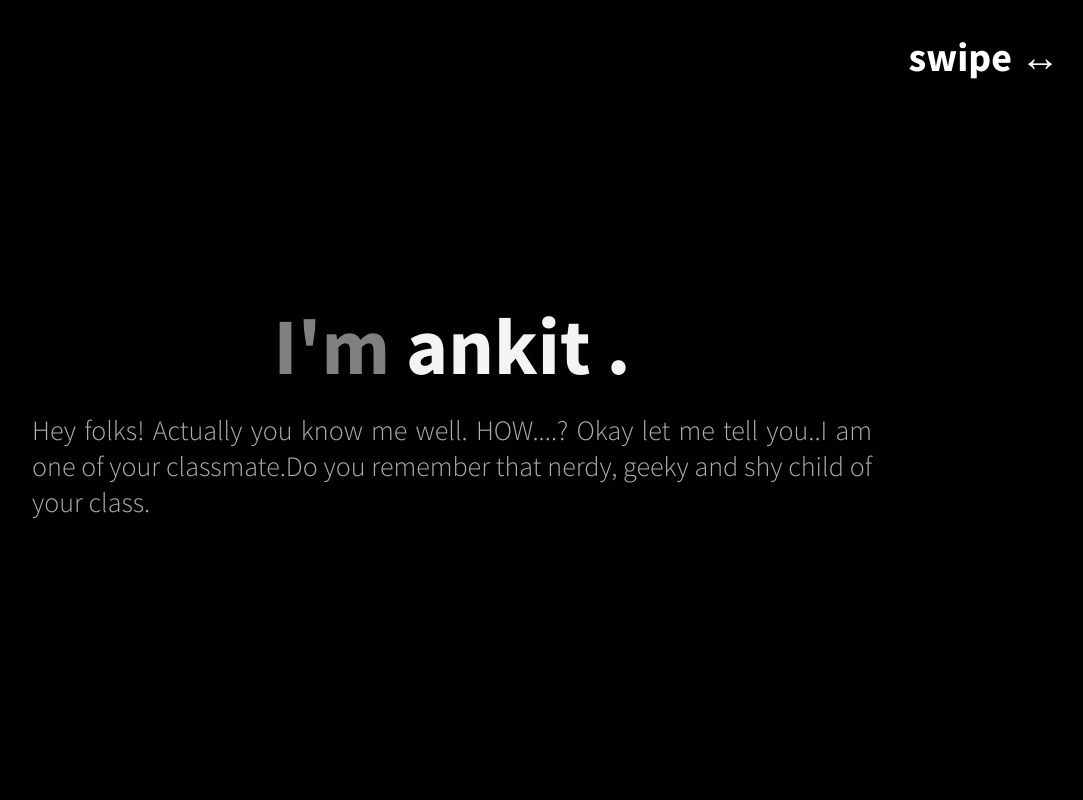
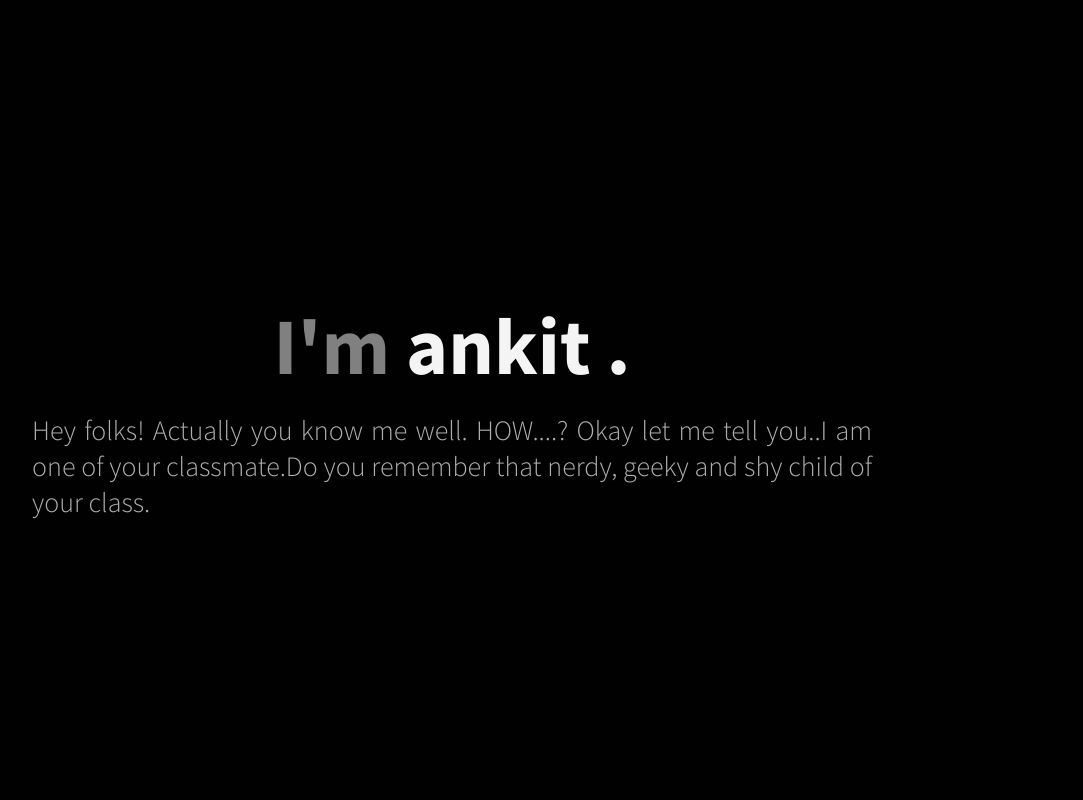
Before and after one commit to thisisankitupadhyay/portfo, a plain HTML site: page index.html in a window 1280 px wide. Shown: the top 800 px of the page, without its empty margins (188-1271 px from the left). Drawn offline with nearby package versions, Linux system fonts and the light colour scheme.

Commit message:
bhad me ja

```diff
--- a/index.html
+++ b/index.html
@@ -8,9 +8,6 @@
     <link
         href="https://fonts.googleapis.com/css2?family=Raleway:ital,wght@0,100;0,200;0,300;0,400;0,500;0,600;0,700;0,800;0,900;1,100;1,200;1,300;1,400;1,600;1,700;1,800;1,900&family=Source+Sans+Pro:ital,wght@0,200;0,300;0,400;0,600;0,700;0,900;1,200;1,300;1,400;1,600;1,700;1,900&display=swap"
         rel="stylesheet">
-    <link rel="stylesheet" href="https://cdnjs.cloudflare.com/ajax/libs/fullPage.js/3.0.9/fullpage.min.css"
-        integrity="sha512-8M8By+q+SldLyFJbybaHoAPD6g07xyOcscIOQEypDzBS+sTde5d6mlK2ANIZPnSyxZUqJfCNuaIvjBUi8/RS0w=="
-        crossorigin="anonymous" />
     <link rel="stylesheet" href="flexbox-shorthand.css">
     <link rel="stylesheet" href="https://cdnjs.cloudflare.com/ajax/libs/animate.css/4.1.1/animate.min.css" />
     <link rel="stylesheet" href="myutil.css">
@@ -212,29 +209,7 @@
             </div>
 
         </div>
-    </div>
-    <div class="model ab-t-r">
-        <h4 style="color: #fff;font-family: 'Source Sans Pro', sans-serif;padding: 2rem;">swipe &#8596;</h4>
-    </div>
-    <script src="https://cdnjs.cloudflare.com/ajax/libs/fullPage.js/3.0.9/fullpage.js"
-        integrity="sha512-eH2N2Zt2AeLuFlFvRSEeZcVeAESY+8nfIqhxx0XXEou6w/G4lLY3K8UKNYqi6e1pLXDduVF1KF/lbyxy3+X6OA=="
-        crossorigin="anonymous"></script>
 
-    <script>
-        new fullpage('#fullpage', {
-            //options here
-            controlArrows: false,
-            autoScrolling: true,
-            scrollHorizontally: true,
-            keyboardScrolling: true,
-            loopHorizontal: true,
-
-
-        });
-
-        //methods
-        fullpage_api.setAllowScrolling(false);
-    </script>
 </body>
 
 </html>
```
